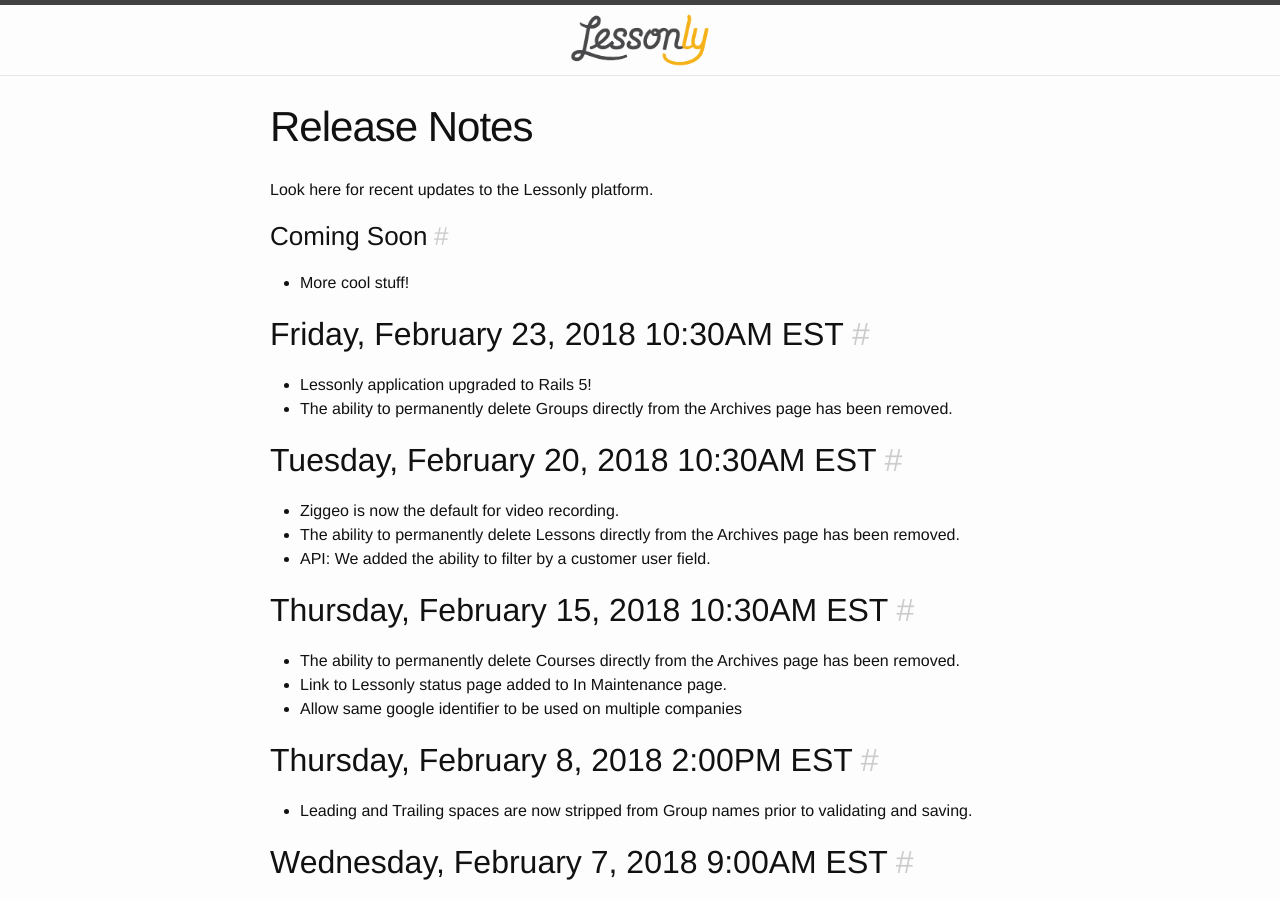
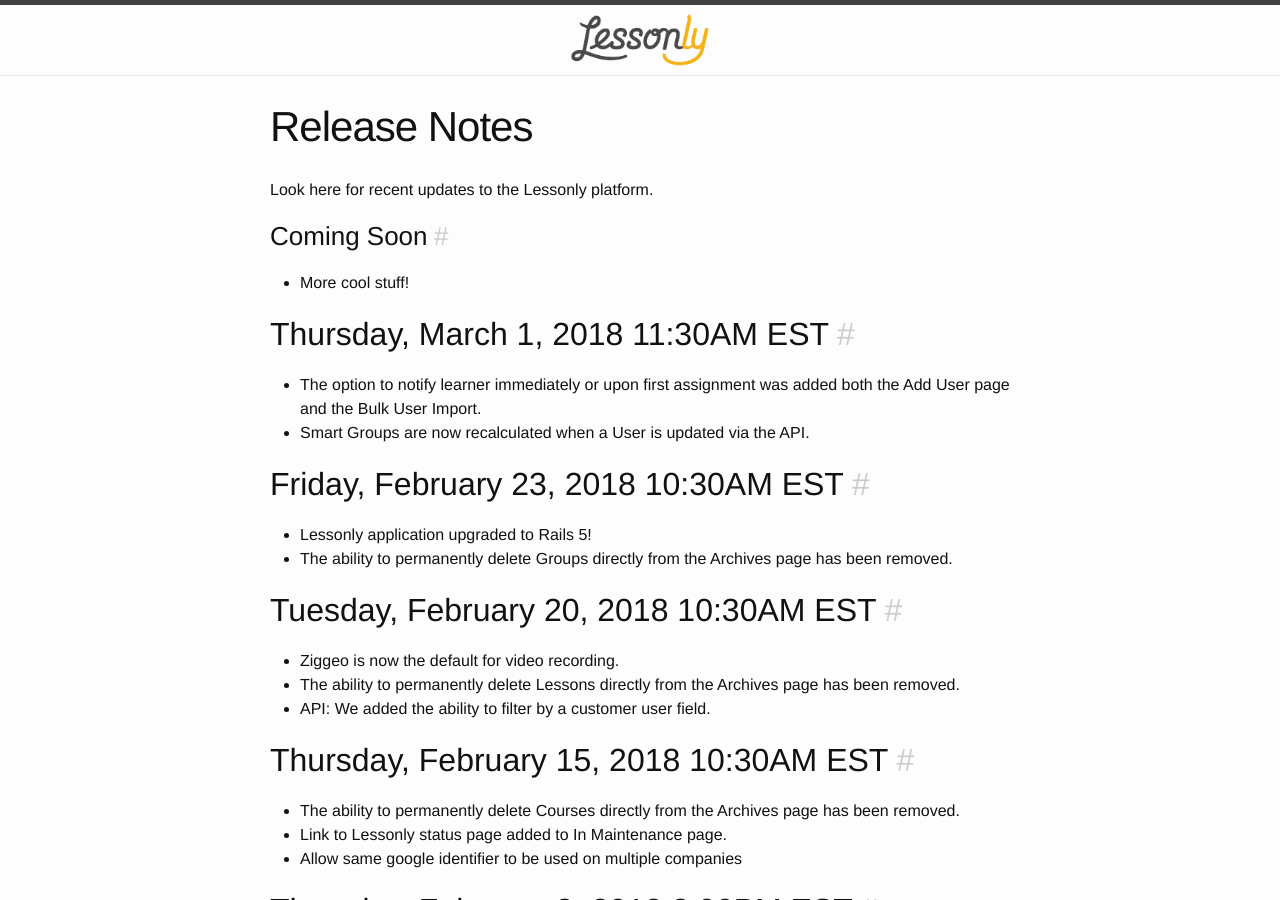
Before and after one commit to isabella232/lessonly.github.io, a Jekyll site: the page built from release-notes.md, in a window 1280 px wide and 900 px high. Built offline with Jekyll 4.4.1, drawn with Linux system fonts in a browser that asks for light colours.

Commit message:
Update release-notes.md

```diff
--- a/release-notes.md
+++ b/release-notes.md
@@ -7,6 +7,10 @@
 
 ### Coming Soon
 - More cool stuff!
+
+## Thursday, March 1, 2018 11:30AM EST
+- The option to notify learner immediately or upon first assignment was added both the Add User page and the Bulk User Import.
+- Smart Groups are now recalculated when a User is updated via the API.
 
 ## Friday, February 23, 2018 10:30AM EST
 - Lessonly application upgraded to Rails 5!
```
